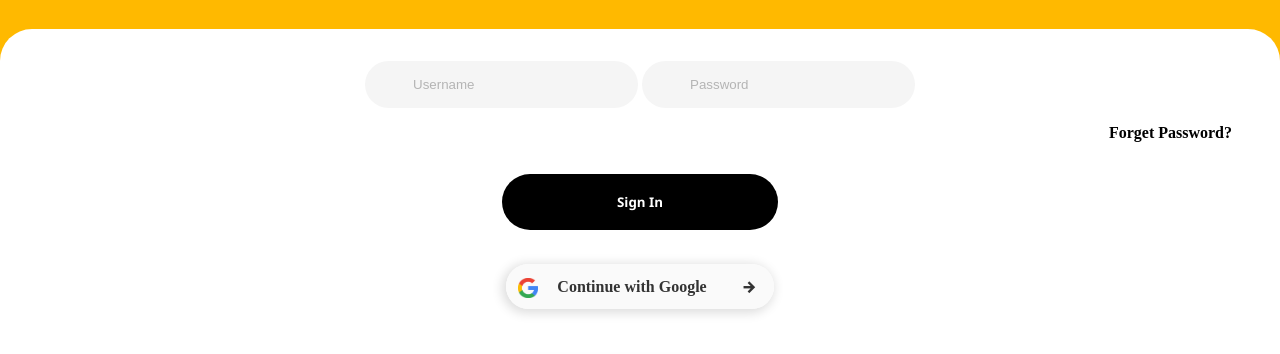
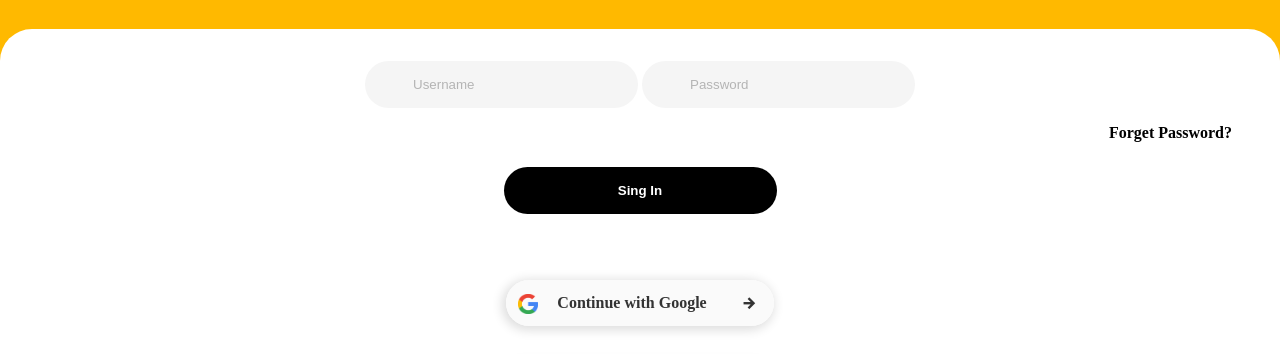
Before and after one commit to code-nick/SingInPage-3, a plain HTML site: page index.html in a window 1280 px wide. Shown: the part 171-525 px from the top of the page. Drawn offline with nearby package versions, Linux system fonts and the light colour scheme.

Commit message:
recommit

```diff
--- a/index.html
+++ b/index.html
@@ -40,7 +40,7 @@
                 <h4>Forget Password?</h4>
             </div>
             <div class="input_section__sign_btn">
-                <button>Sign In</button>
+                <input type="text" placeholder="Sing In">
             </div>
         </div>
 
```
Also changed, not shown: dist/style.css (+1 -1 lines), 1 other file.
